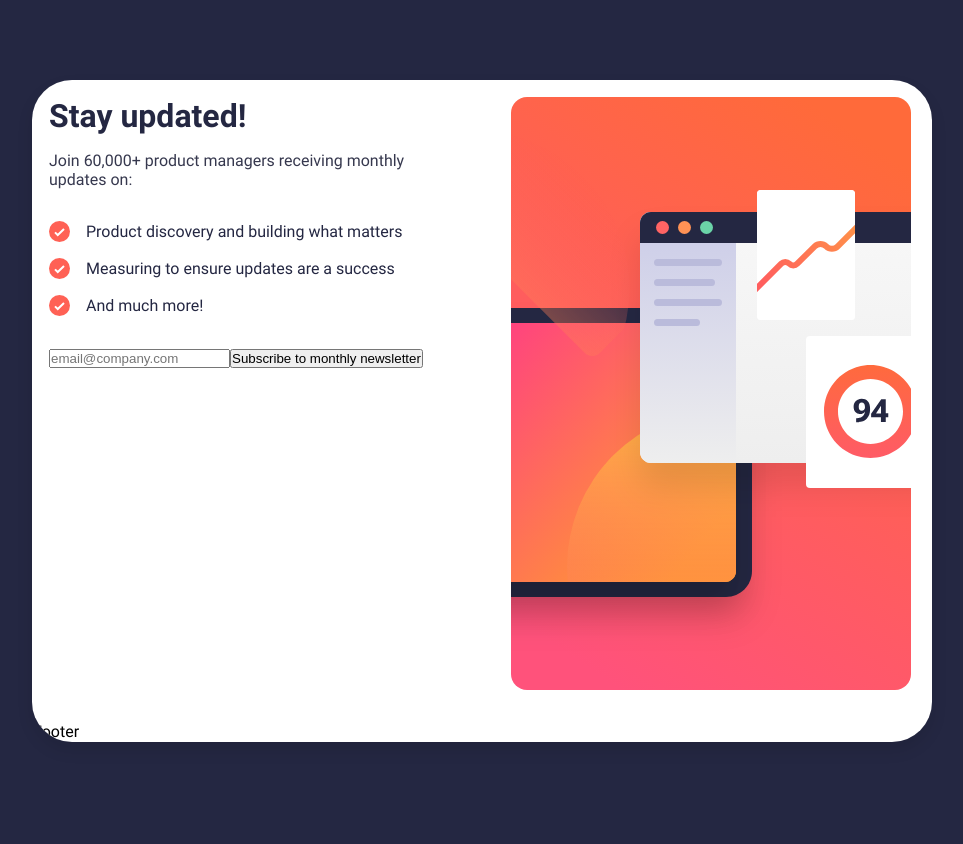
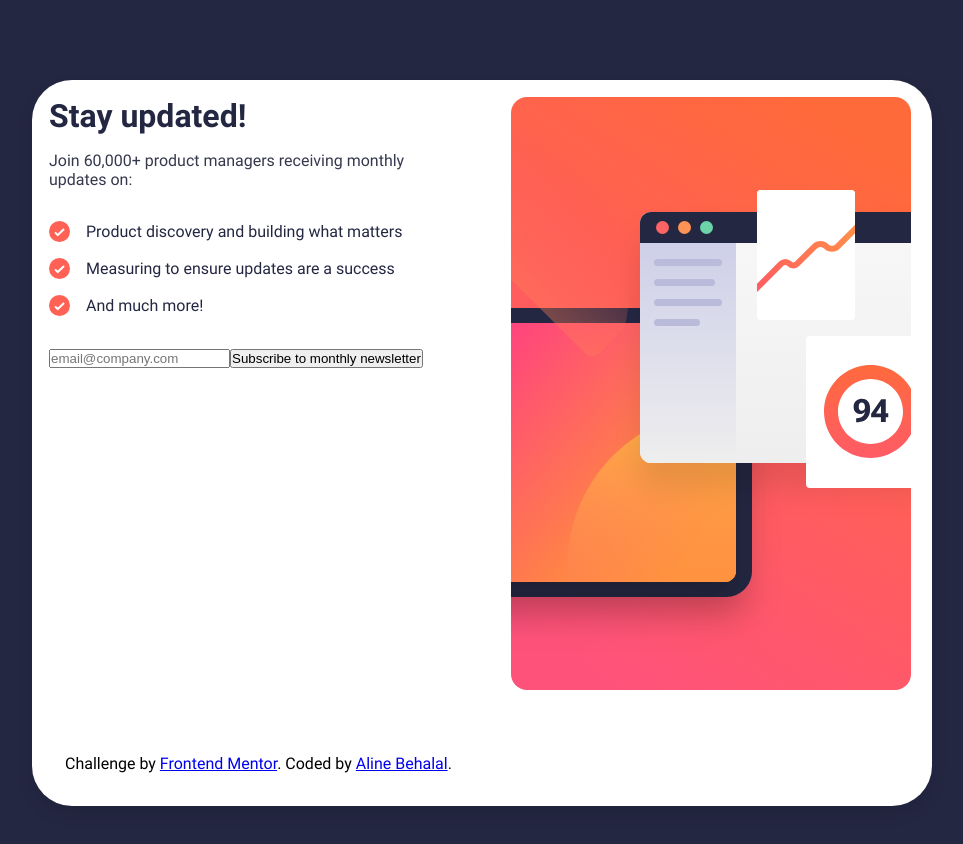
Before and after one commit to Hileene/newsletter-app, a React (Create React App) app in the folder frontend/: page / in a window 1280 px wide. Shown: the top 844 px of the page, without its empty margins (158-1121 px from the left). Built offline with nearby package versions, Linux system fonts and the light colour scheme.

Commit message:
Added clasName to the props

```diff
--- a/frontend/src/components/Footer/Footer.jsx
+++ b/frontend/src/components/Footer/Footer.jsx
@@ -1,7 +1,21 @@
 import React from 'react'
 
-function Footer() {
-  return <div>Footer</div>
+function Footer({ className }) {
+  return (
+    <div className={`signup-footer ${className}`}>
+      {' '}
+      Challenge by{' '}
+      <a
+        href="https://www.frontendmentor.io?ref=challenge"
+        target="_blank"
+        rel="noreferrer"
+      >
+        Frontend Mentor
+      </a>
+      . Coded by{' '}
+      <a href="https://www.frontendmentor.io/profile/Hileene">Aline Behalal</a>.
+    </div>
+  )
 }
 
 export default Footer
```
